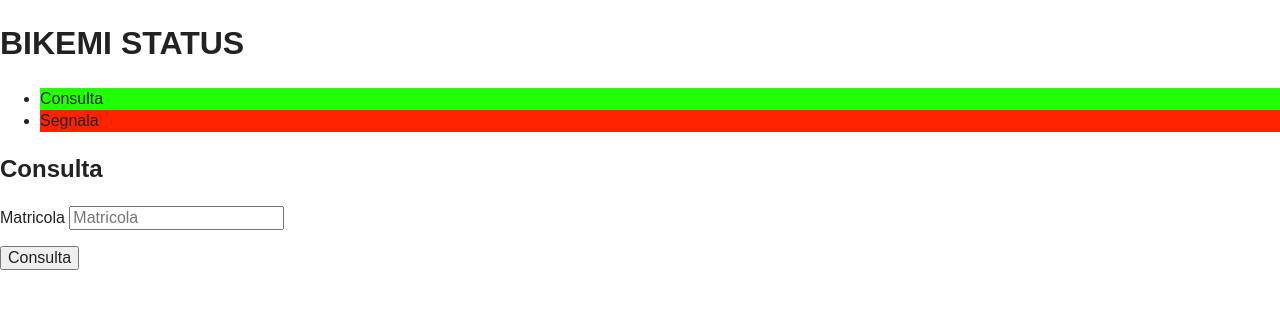
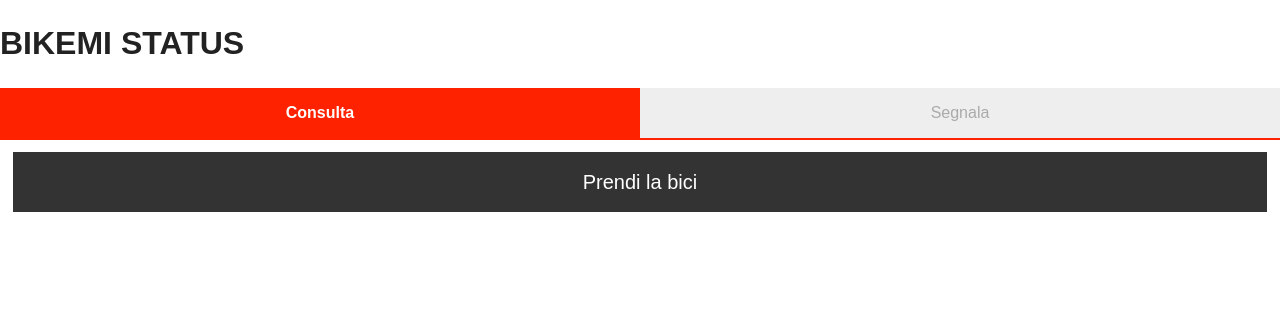
Before and after one commit to pugia/bikesharingstatus, a PHP site: page / in a window 1280 px wide. Shown: the top 309 px of the page. Run offline with PHP 8.4, Linux system fonts and the light colour scheme; data comes from the database, SQL or seed files in the repository; data that the repository does not hold is empty; some libraries are stand-ins or nearby versions.

Commit message:
Abbozzo grafico

```diff
--- a/public_html/css/main.css
+++ b/public_html/css/main.css
@@ -65,14 +65,99 @@
    Author's custom styles
    ========================================================================== */
 
+ul.tabs {
+	list-style: none;
+	margin: 0;
+	padding: 0;
+}
+
 ul.tabs li {
-	background: #f20;
+	width: 50%;
+	background: #eee;
+	margin: 0;
+	padding: 0;
+	float: left;
+	height: 50px;
+	line-height: 50px;
+	text-align: center;
+	font-weight: normal;
+	color: #aaa;
 }
 
 ul.tabs li.active {
-	background: #2f0;
+	background: #f20;
+	color: #fff;
+	font-weight: bold;
 }
 
+section {
+	clear: both;
+	border-top: 2px solid #f20;
+}
+
+p.input {
+	margin: 0;
+}
+
+p.input label {
+	display: none;
+}
+
+p.input input {
+	width: 98%;
+	margin: 1% 1% 0 1%;
+	padding: 5px 0;
+	font-size: 20px;
+	font-family: "Courier New", "Courier", monospace;
+	text-align: center;
+	background: #eee;
+	border: none;
+}
+
+#consulta span.start {
+	display: block;
+	height: 60px;
+	line-height: 60px;
+	font-size: 20px;
+	color: #fff;
+	text-align: center;
+	background: #333;
+	width: 98%;
+	margin: 1%;
+}
+
+#consulta span.start.timer {
+	font-family: "Courier New", "Courier", monospace;
+	font-size: 50px;
+	width: 100%;
+	margin: 0;
+	padding: 1% 0;
+}
+
+
+#segnala p.buttons {
+	clear: both;
+	margin: 0;
+}
+
+#segnala p.buttons button {
+	width: 48%;
+	margin: 1%;
+	float: left;
+	border: none;
+	height: 40px;
+	line-height: 40px;
+}
+
+#segnala p.buttons button.ok {
+	background: #37cc5a;
+	color: #fff;
+}
+
+#segnala p.buttons button.problems {
+	background: #dd2e2e;
+	color: #fff;
+}
 
 
 
--- a/public_html/private/actions/submit.php
+++ b/public_html/private/actions/submit.php
@@ -6,8 +6,10 @@
 $id_bike = $city->getBikeId(1, $serial);
 if (!$id_bike) { $id_bike = $city->addBike(1, $serial); }
 
-foreach ($_POST['issue'] as $id_issue => $status) {
-	$city->addBikeIssue($id_bike, $id_issue, trim($_POST['note'][$id_issue]));
+if (isset($_POST['issue'])) {
+	foreach ($_POST['issue'] as $id_issue => $status) {
+		$city->addBikeIssue($id_bike, $id_issue, trim($_POST['note'][$id_issue]));
+	}
 }
 
 $city->setBikeStatus($id_bike, (bool)$_POST['status']);
--- a/public_html/private/pages/home.php
+++ b/public_html/private/pages/home.php
@@ -2,6 +2,8 @@
 
 $city = new city($db);
 $city->loadIssues(1);
+
+unset($_SESSION['matricola']);
 
 ?>
 
@@ -66,7 +68,9 @@
         <section>
         	<article class="tab active" data-tab="consulta" id="consulta">
         		<form method="post">
-	        		<h2>Consulta</h2>
+	        		<span class="start">Prendi la bici</span>
+
+	        		<div class="form">
 		        		<p class="input">
 		        			<label for="c_matricola">Matricola</label>
 		        			<input type="tel" name="c_matricola" id="c_matricola" placeholder="Matricola" value="<?php echo (isset($_SESSION['matricola'])) ? $_SESSION['matricola'] : ''; ?>" />
@@ -75,17 +79,18 @@
 		        			<button type="submit">Consulta</button>
 		        			<button class="taken">Presa</button>
 		        		</p>
+	        		</div>
 
 	        		<input type="hidden" name="action" value="check" />
 
         		</form>
 
         		<div id="responso">
-        			<h3>TIMER</h3>
-
+        			<h3>STATO</h3>
+        			<p class="clearfix"></p>
 							<script type="text/html" id="issue-date-block">
 								<div class="data">
-									<h4 class="fromDate"><%= data %></h4>
+									<h4 class="fromDate"><%= data_readable %></h4>
 									<div class="issues">
 									<% _.each(problems, function(i) { %>
 										<div class="issue issue_<%= i.id_issue %>">
@@ -101,7 +106,6 @@
         	</article>
 
         	<article class="tab" data-tab="segnala" id="segnala">
-        		<h2>Segnala</h2>
 						<form method="post">
 
 	        		<p class="input">
@@ -159,7 +163,10 @@
 								$(this).addClass('active');
 
 								$('article.tab:not([data-tab="'+$(this).attr('rel')+'"])').hide();
-								$('article.tab[data-tab="'+$(this).attr('rel')+'"]').show();
+								$('article.tab[data-tab="'+$(this).attr('rel')+'"]')
+									.show()
+									.find('p.input input')
+									.focus();
 
 							});
 
@@ -174,11 +181,49 @@
 
 
 						base
-							.find('#responso, button.taken')
+							.find('#responso, button.taken, div.form')
 							.hide();
 						base
 							.find('#responso > div.data')
 							.remove();
+
+						base
+							.find('span.start')
+							.removeClass('timer')
+							.unbind('click')
+							.bind('click', function(e) {
+								e.preventDefault();
+
+								base
+									.find('span.start')
+									.addClass('timer')
+									.text(second2timer(counter));
+
+								base
+									.find('div.form')
+									.show()
+									.find('input#c_matricola')
+									.focus();
+
+								// timer
+								var timer = counter;
+								clearInterval(intervallo);
+								intervallo = setInterval(function() {
+									timer = timer-1;
+
+									base
+										.find('span.start')
+										.text(second2timer(timer));
+									if (timer == 0) {
+										clearInterval(intervallo);
+										alert('Tempo scaduto');
+										$('#s_matricola, #c_matricola').val('');
+										init_consulta();
+									}
+
+								}, 1000);
+
+							});
 
 						base
 							.find('button[type="submit"]')
@@ -187,32 +232,7 @@
 								e.preventDefault();
 
 								base
-									.find('#responso')
-									.show()
-									.find('h3')
-									.text(second2timer(counter));
-
-								// timer
-								var timer = counter;
-								clearInterval(intervallo);
-								intervallo = setInterval(function() {
-									timer = timer-1;
-
-									base
-										.find('#responso')
-										.show()
-										.find('h3')
-										.text(second2timer(timer));
-									if (timer == 0) {
-										clearInterval(intervallo);
-										alert('Tempo scaduto');
-										$('#s_matricola, #c_matricola').val('');
-									}
-
-								}, 1000);
-
-								base
-									.find('button.taken')
+									.find('button.taken, #responso')
 									.show();
 
 								var matricola = base.find('input[name="c_matricola"]').val();
@@ -224,12 +244,14 @@
 									var tpl_data = _.template($('#issue-date-block').html());
 									if (data.issues) {
 										_.each(data.issues, function(a) {
+											console.log(a);
 											base
 												.find('#responso')
-												.find('h3')
-												.after(tpl_data(a));
+												.find('p.clearfix')
+												.before(tpl_data(a));
 
 										});
+
 									}
 								})
 							})
@@ -247,11 +269,13 @@
 					}
 
 					function init_segnala() {
-						var base = $('article#consulta');
+						var base = $('article#segnala');
 						base
 							.find('div.problemi')
+							.hide()
 							.find('div.issue')
-							.each(function(issue) {
+							.each(function() {
+								var issue = $(this);
 								var note = issue.find('p.note');
 								note.hide();
 								issue
@@ -260,6 +284,43 @@
 										note.toggle($(this).is(':checked'));
 									})
 							})
+
+						base
+							.find('p.buttons button.problems')
+							.unbind('click')
+							.bind('click', function(e) {
+								e.preventDefault();
+
+								base
+									.find('div.problemi')
+									.show();
+
+								base
+									.find('input[name="status"]')
+									.val('0');
+
+							});
+
+						base
+							.find('p.buttons button.ok')
+							.unbind('click')
+							.bind('click', function(e) {
+								e.preventDefault();
+
+								base
+									.find('div.problemi')
+									.hide();
+
+								base
+									.find('input[name="status"]')
+									.val('0');
+
+								base
+									.find('form')
+									.submit();
+
+							});
+
 					}
 
 					function zerofill(numero, cifre) {
```
Also changed, not shown: public_html/private/classes/city.class.php (+26 -2 lines), public_html/js/plugins.js. Lines whose indentation alone changed are shown as unchanged.
